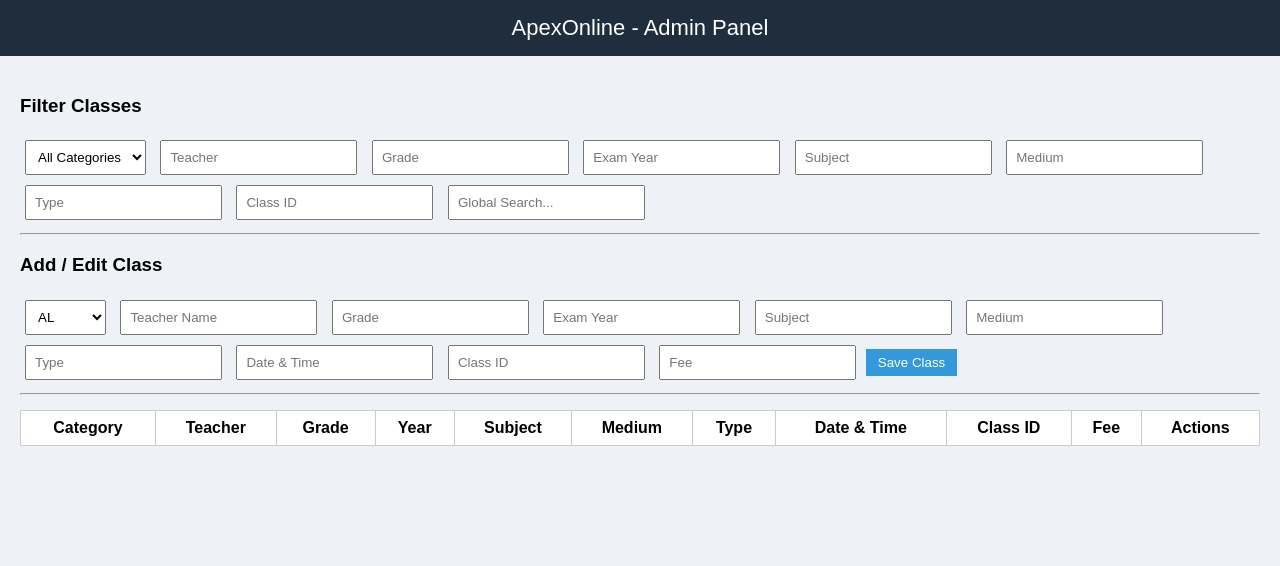
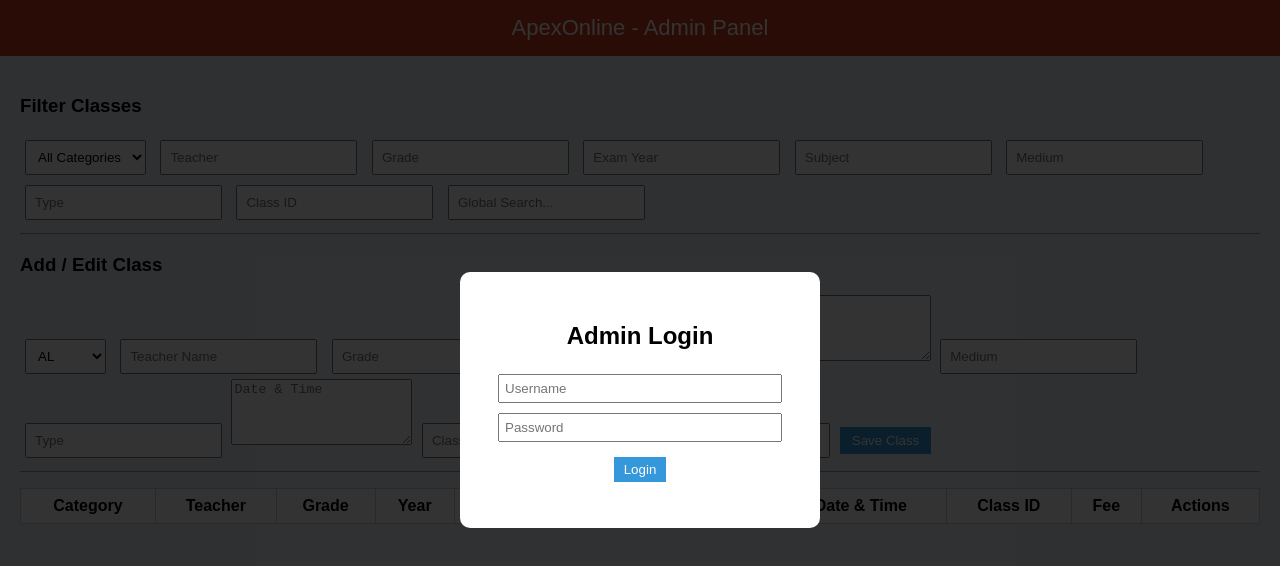
Before and after one commit to Ishara-Samarawickrama/Apexonline.lk-Timetable, a plain HTML site: page time table/admin.html in a window 1280 px wide. Drawn offline with Linux system fonts and the light colour scheme.

Commit message:
Add files via upload

```diff
--- a/time table/admin.html
+++ b/time table/admin.html
@@ -5,6 +5,29 @@
 <link rel="stylesheet" href="style.css">
 </head>
 <body>
+<div id="loginOverlay" style="
+    position: fixed;
+    top: 0; left: 0; right: 0; bottom: 0;
+    background: rgba(0,0,0,0.8);
+    display: flex;
+    justify-content: center;
+    align-items: center;
+    z-index: 9999;
+">
+    <div style="
+        background: #fff;
+        padding: 30px;
+        border-radius: 10px;
+        text-align: center;
+        width: 300px;
+    ">
+        <h2>Admin Login</h2>
+        <input type="text" id="username" placeholder="Username" style="width: 90%; padding: 5px; margin: 5px 0;">
+        <input type="password" id="password" placeholder="Password" style="width: 90%; padding: 5px; margin: 5px 0;">
+        <button onclick="checkLogin()" style="padding: 5px 10px; margin-top: 10px;">Login</button>
+        <p id="loginError" style="color:red; margin-top:10px;"></p>
+    </div>
+</div>
 
 <header>ApexOnline - Admin Panel</header>
 
@@ -47,10 +70,12 @@
 <input type="text" id="teacher" placeholder="Teacher Name" required>
 <input type="text" id="grade" placeholder="Grade" required>
 <input type="text" id="year" placeholder="Exam Year">
-<input type="text" id="subject" placeholder="Subject" required>
+<!--<input type="text" id="subject" placeholder="Subject" required>-->
+<textarea id="subject" placeholder="Subject" rows="4" required></textarea>
 <input type="text" id="medium" placeholder="Medium">
 <input type="text" id="type" placeholder="Type">
-<input type="text" id="datetime" placeholder="Date & Time" required>
+<!--<input type="text" id="datetime" placeholder="Date & Time" required> -->
+<textarea id="datetime" placeholder="Date & Time" rows="4" required></textarea>
 <input type="text" id="classid" placeholder="Class ID">
 <input type="text" id="fee" placeholder="Fee" required>
 
--- a/time table/script.js
+++ b/time table/script.js
@@ -13,9 +13,11 @@ localStorage.setItem("apexData", JSON.stringify(data));
 
 function loadAdminData(){
 
+
+
+
 var tbody = document.getElementById("adminTable");
 if(!tbody) return;
-
 tbody.innerHTML="";
 
 // Get filter values
@@ -52,10 +54,12 @@ tr.innerHTML =
 "<td>"+safe(row.teacher)+"</td>"+
 "<td>"+safe(row.grade)+"</td>"+
 "<td>"+safe(row.year)+"</td>"+
-"<td>"+safe(row.subject)+"</td>"+
+//"<td>"+safe(row.subject)+"</td>"+
+"<td>"+safe(row.subject).replace(/\n/g, "<br>")+"</td>"+
 "<td>"+safe(row.medium)+"</td>"+
 "<td>"+safe(row.type)+"</td>"+
-"<td>"+safe(row.datetime)+"</td>"+
+//"<td>"+safe(row.datetime)+"</td>"+
+ "<td>"+safe(row.datetime).replace(/\n/g, "<br>")+"</td>"+
 "<td>"+safe(row.classid)+"</td>"+
 "<td>"+safe(row.fee)+"</td>"+
 "<td>"+
@@ -184,10 +188,11 @@ tr.innerHTML =
 "<td>"+safe(row.teacher)+"</td>"+
 "<td>"+safe(row.grade)+"</td>"+
 "<td>"+safe(row.year)+"</td>"+
-"<td>"+safe(row.subject)+"</td>"+
+//"<td>"+safe(row.subject)+"</td>"+
+"<td>"+safe(row.subject).replace(/\n/g, "<br>")+"</td>"+
 "<td>"+safe(row.medium)+"</td>"+
 "<td>"+safe(row.type)+"</td>"+
-"<td>"+safe(row.datetime)+"</td>"+
+"<td>"+safe(row.datetime).replace(/\n/g, "<br>")+"</td>"+
 "<td>"+safe(row.classid)+"</td>"+
 "<td>"+safe(row.fee)+"</td>";
 
@@ -227,3 +232,25 @@ return field.toLowerCase().includes(filter);
 function safe(value){
 return value ? value : "";
 }
+
+
+function checkLogin() {
+    const username = document.getElementById('username').value;
+    const password = document.getElementById('password').value;
+
+    // Set your admin username and password here
+    const adminUser = "admin";
+    const adminPass = "Srimal@1994";
+
+    if(username === adminUser && password === adminPass) {
+        document.getElementById('loginOverlay').style.display = 'none';
+        loadAdminData(); // optionally load your table after login
+    } else {
+        document.getElementById('loginError').innerText = "Invalid username or password!";
+    }
+}
+
+// Optional: prevent interaction before login
+document.addEventListener('DOMContentLoaded', () => {
+    loadAdminData = function() {}; // disable loadAdminData until login
+});
--- a/time table/style.css
+++ b/time table/style.css
@@ -5,7 +5,7 @@ margin:0;
 }
 
 header{
-background:#1f2d3d;
+background:#ce3c18;
 color:white;
 padding:15px;
 text-align:center;
```
Also changed, not shown: time table/index.html (+2 -2 lines).
